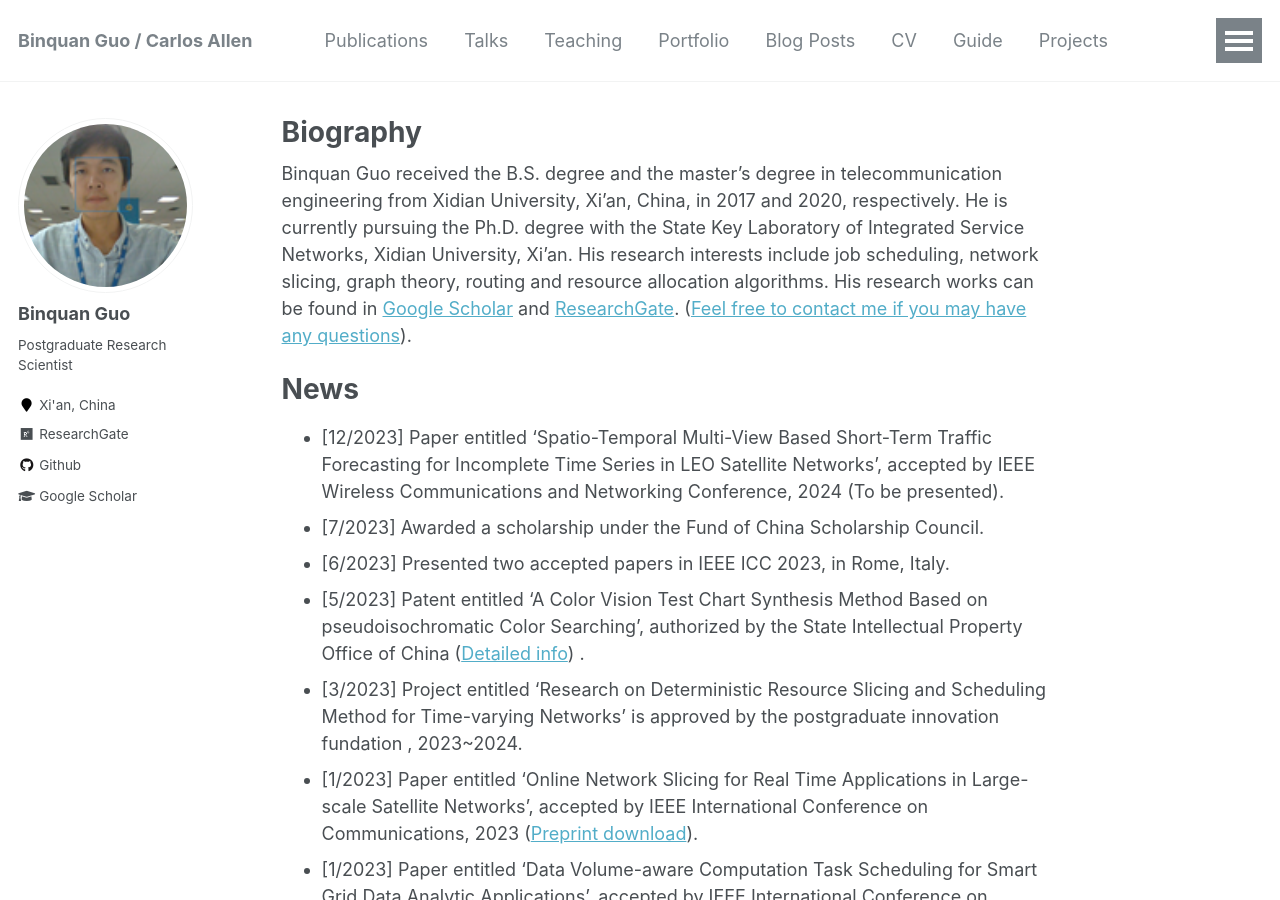
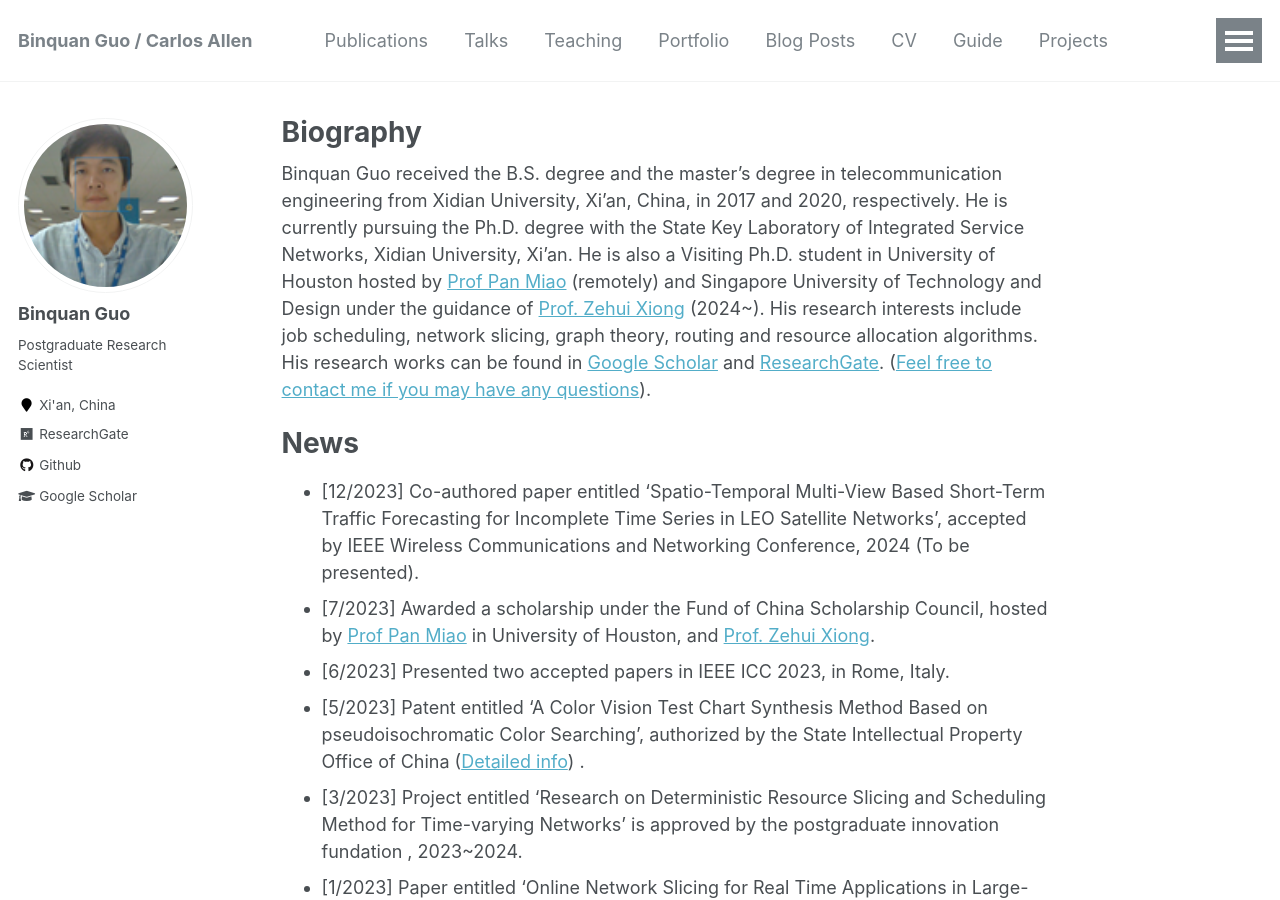
Before and after one commit to wilixx/wilixx.github.io, a Jekyll site: the page built from _pages/about.md, in a window 1280 px wide and 900 px high. Built offline with Jekyll 4.4.1, drawn with Linux system fonts in a browser that asks for light colours.

Commit message:
Update about.md
Add one co-authored paper.

```diff
--- a/_pages/about.md
+++ b/_pages/about.md
@@ -8,13 +8,13 @@ redirect_from:
   - /about.html
 ---
 
-Binquan Guo received the B.S. degree and the master's degree in telecommunication engineering from Xidian University, Xi’an, China, in 2017 and 2020, respectively. He is currently pursuing the Ph.D. degree with the State Key Laboratory of Integrated Service Networks, Xidian University, Xi’an. His research interests include job scheduling, network slicing, graph theory, routing and resource allocation algorithms. His research works can be found in [Google Scholar](https://scholar.google.com/citations?user=NA8egm4AAAAJ) and [ResearchGate](https://www.researchgate.net/profile/Binquan-Guo/research). ([Feel free to contact me if you may have any questions](https://sites.google.com/view/binquanguo/home)).
+Binquan Guo received the B.S. degree and the master's degree in telecommunication engineering from Xidian University, Xi’an, China, in 2017 and 2020, respectively. He is currently pursuing the Ph.D. degree with the State Key Laboratory of Integrated Service Networks, Xidian University, Xi’an. He is also a Visiting Ph.D. student in University of Houston hosted by [Prof Pan Miao](http://www2.egr.uh.edu/~mpan2/) (remotely) and Singapore University of Technology and Design under the guidance of [Prof. Zehui Xiong](https://sites.google.com/view/zehuixiong in SUTD) (2024~). His research interests include job scheduling, network slicing, graph theory, routing and resource allocation algorithms. His research works can be found in [Google Scholar](https://scholar.google.com/citations?user=NA8egm4AAAAJ) and [ResearchGate](https://www.researchgate.net/profile/Binquan-Guo/research). ([Feel free to contact me if you may have any questions](https://sites.google.com/view/binquanguo/home)).
 
 
 News
 ======
-* [12/2023] Paper entitled 'Spatio-Temporal Multi-View Based Short-Term Traffic Forecasting for Incomplete Time Series in LEO Satellite Networks', accepted by IEEE Wireless Communications and Networking Conference, 2024 (To be presented).
-* [7/2023] Awarded a scholarship under the Fund of China Scholarship Council.
+* [12/2023] Co-authored paper entitled 'Spatio-Temporal Multi-View Based Short-Term Traffic Forecasting for Incomplete Time Series in LEO Satellite Networks', accepted by IEEE Wireless Communications and Networking Conference, 2024 (To be presented).
+* [7/2023] Awarded a scholarship under the Fund of China Scholarship Council, hosted by  [Prof Pan Miao](http://www2.egr.uh.edu/~mpan2/) in University of Houston, and [Prof. Zehui Xiong](https://sites.google.com/view/zehuixiong in SUTD).
 * [6/2023] Presented two accepted papers in IEEE ICC 2023, in Rome, Italy.
 * [5/2023] Patent entitled 'A Color Vision Test Chart Synthesis Method Based on pseudoisochromatic Color Searching', authorized by the State Intellectual Property Office of China  ([Detailed info](http://epub.cnipa.gov.cn/cred/CN111429547B?8kt2YOWWXQBD=1686801432039)) .
 * [3/2023] Project entitled 'Research on Deterministic Resource Slicing and Scheduling Method for Time-varying Networks' is approved by the postgraduate innovation fundation , 2023~2024.
```
